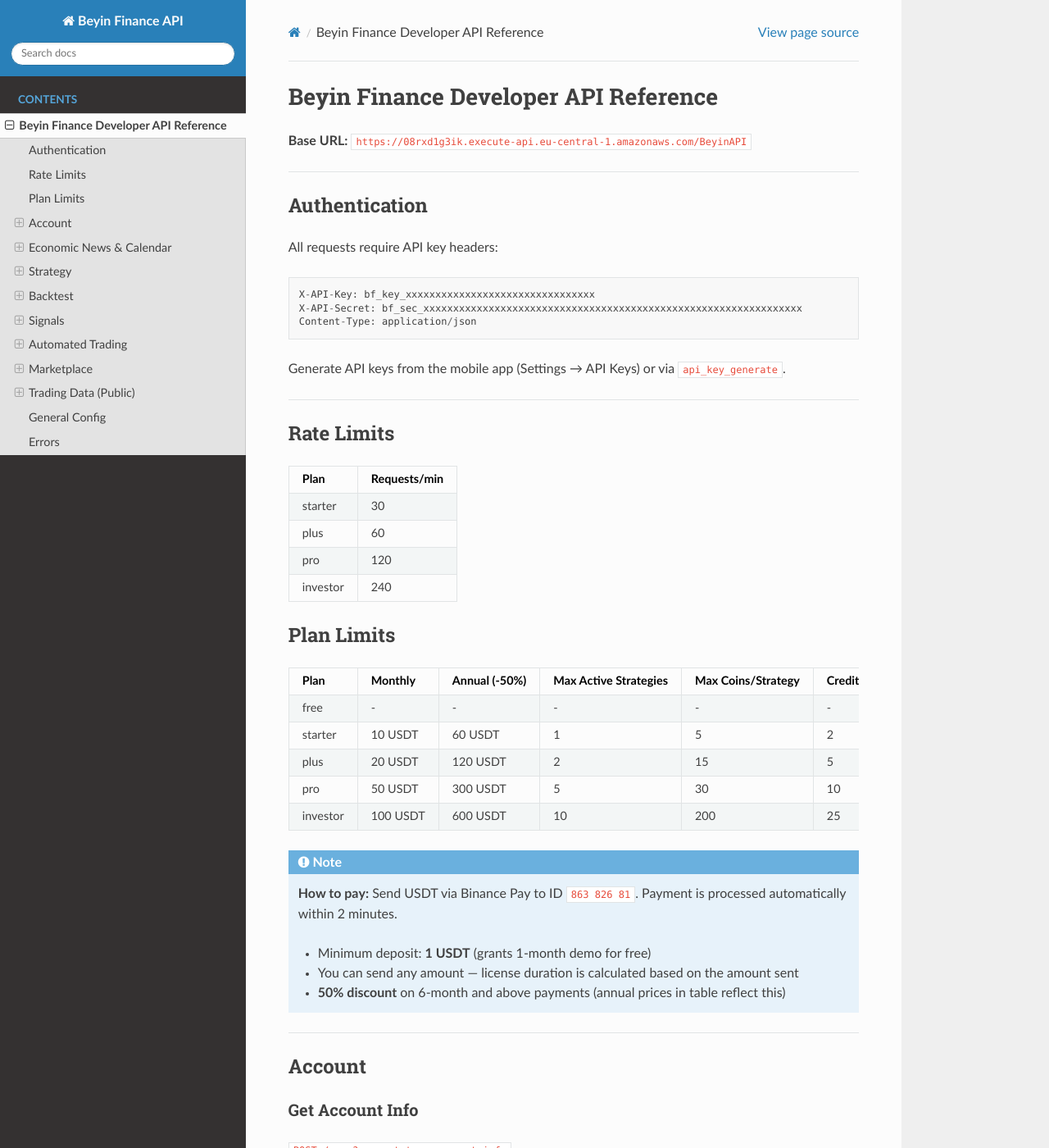
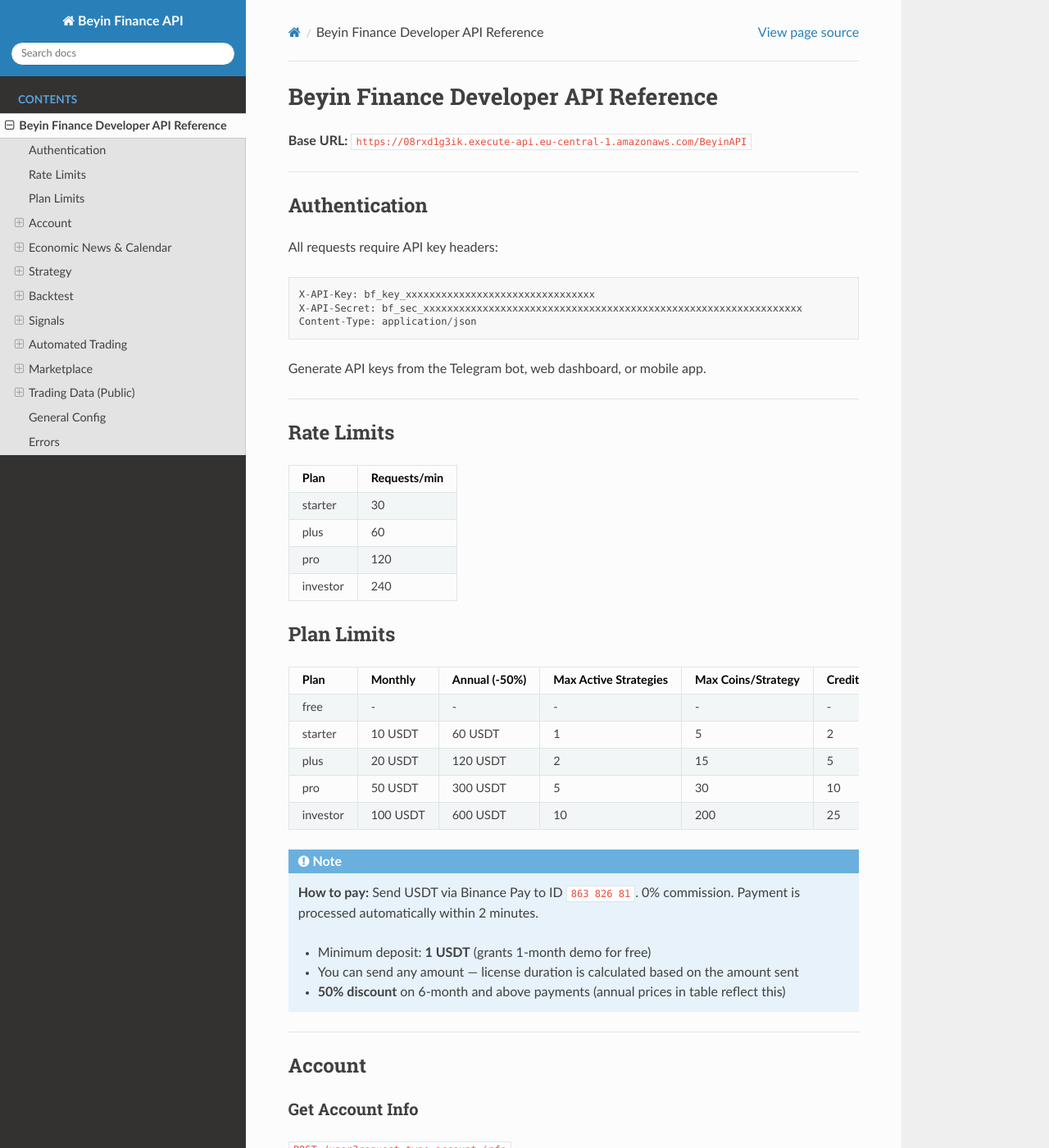
Before and after one commit to jnrbrain/Beyin-Finance, a Sphinx documentation site: the page built from docs/endpoints.md, in a window 1280 px wide and 1400 px high. Shown: the whole window at 82% size. Built offline with Sphinx 7.4.7 and the Read the Docs theme 3.1.0, drawn with Linux system fonts in a browser that asks for light colours.

Commit message:
docs: 0% commission, fix API key generation text

````diff
--- a/docs/endpoints.md
+++ b/docs/endpoints.md
@@ -14,7 +14,7 @@
 Content-Type: application/json
 ```
 
-Generate API keys from the mobile app (Settings → API Keys) or via `api_key_generate`.
+Generate API keys from the Telegram bot, web dashboard, or mobile app.
 
 ---
 
@@ -38,7 +38,7 @@
 | investor | 100 USDT | 600 USDT | 10 | 200 | 25 |
 
 :::{note}
-**How to pay:** Send USDT via Binance Pay to ID `863 826 81`. Payment is processed automatically within 2 minutes.
+**How to pay:** Send USDT via Binance Pay to ID `863 826 81`. 0% commission. Payment is processed automatically within 2 minutes.
 
 - Minimum deposit: **1 USDT** (grants 1-month demo for free)
 - You can send any amount — license duration is calculated based on the amount sent
````
